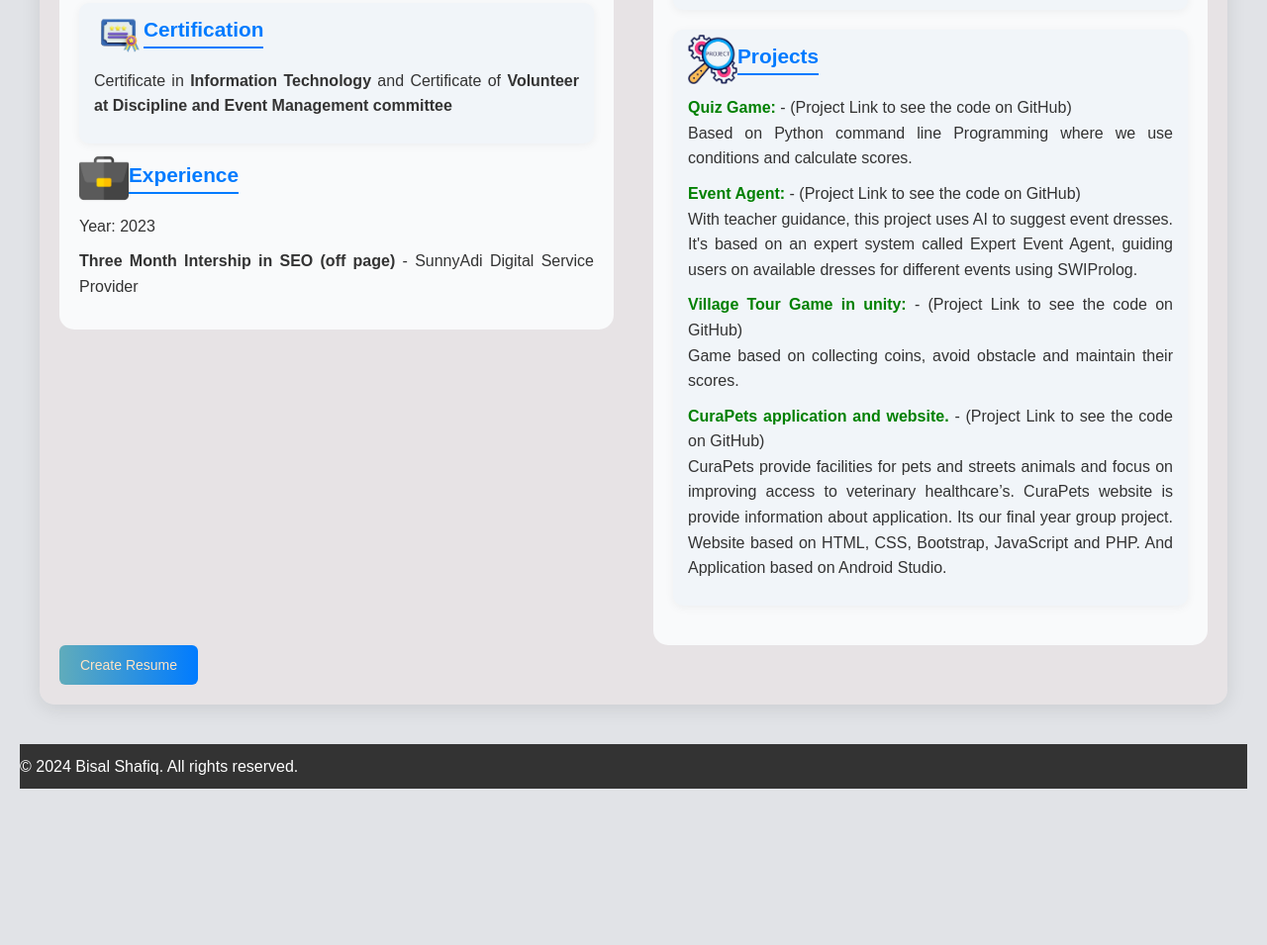
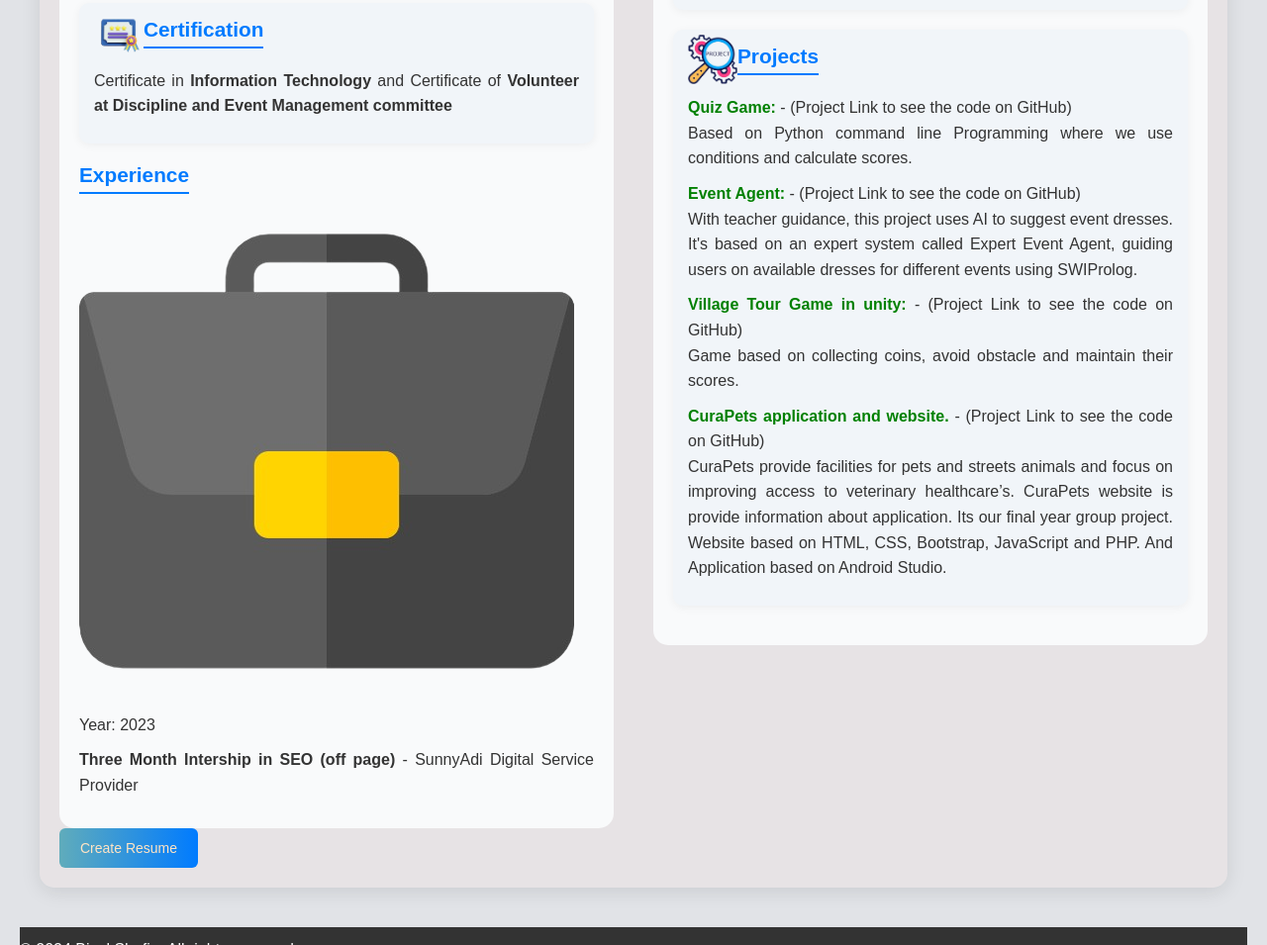
Before and after one commit to Bisal-Shafiq/editable-resume-builder, a plain HTML site: page index.html in a window 1280 px wide. Shown: the part 755-1710 px from the top of the page at 99% size. Before the commit the page ends 1572 px from the top, so only its background shows below. Drawn offline with Linux system fonts and the light colour scheme.

Commit message:
Update index.html

```diff
--- a/index.html
+++ b/index.html
@@ -47,9 +47,9 @@
                         Management committee</strong></p>
                 </section>
 
-                <section class="Experience" id="Experience"></section>
+                <section class="experience" id="experience">
                     <h3>Experience</h3>
-                    <img src="exp.png" alt="cer" class="cer">
+                    <img src="exp.png" alt="exp" class="exp">
                     <p>Year: 2023</p>
                         <p><strong>Three Month Intership in SEO (off page)</strong> - SunnyAdi Digital Service Provider</p>
                 </section>
```
